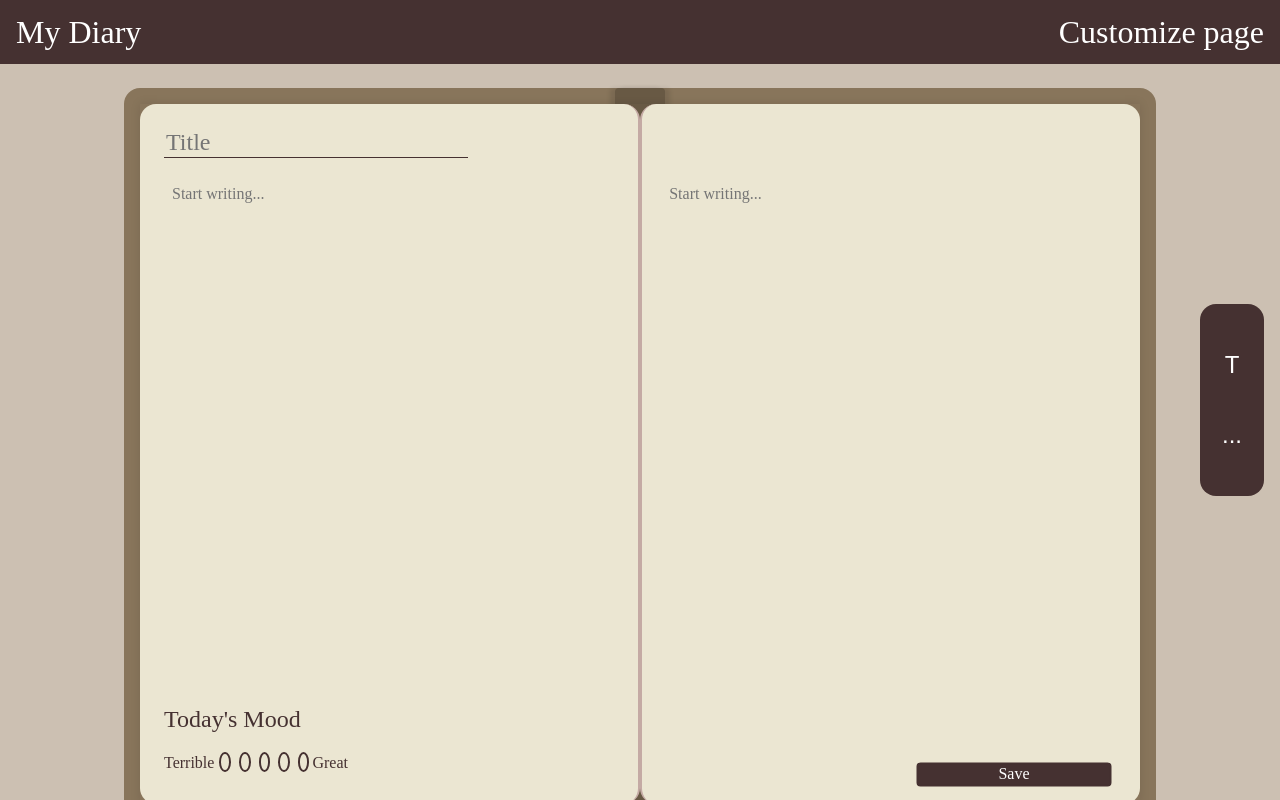
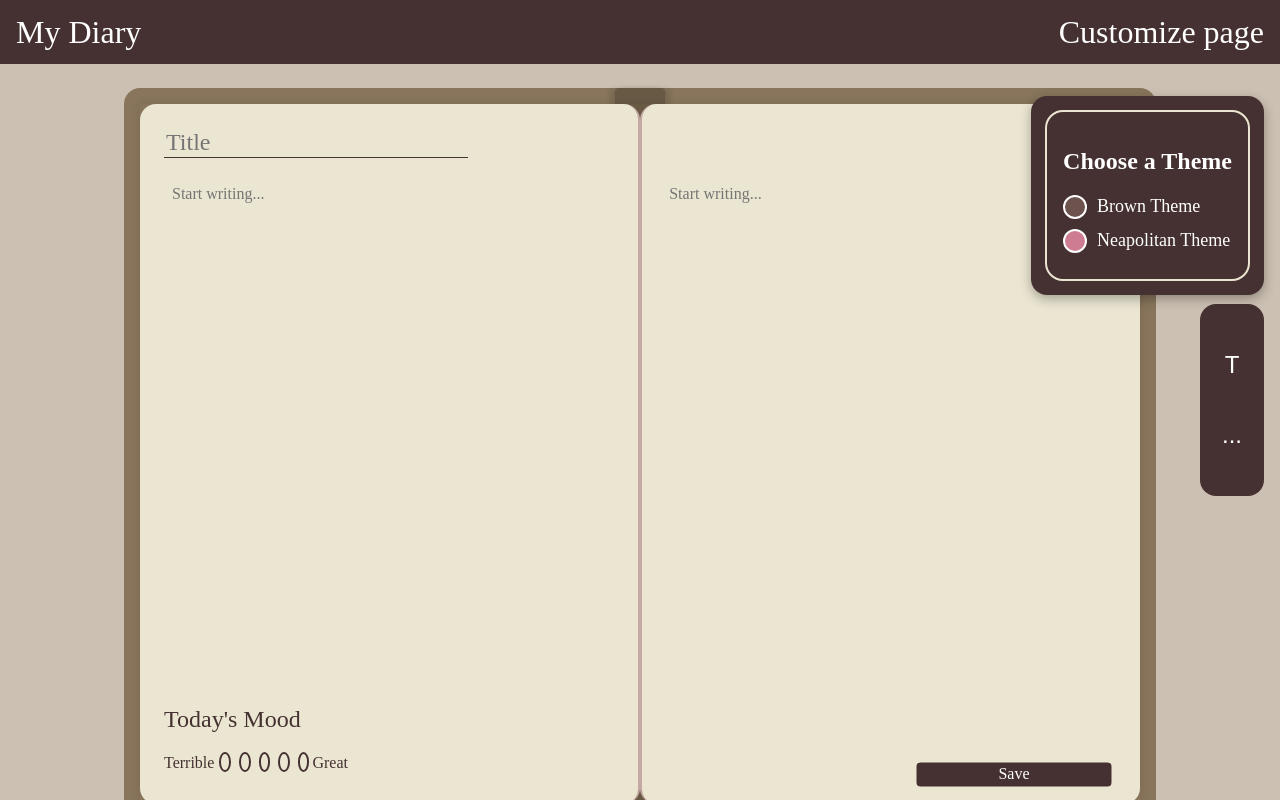
Before and after one commit to Larianter/FED-Group9, a React (Create React App) app in the folder diary/: page / in a window 1280 px wide. Both pictures are taken after a click on the button "Customize page". Shown: the top 800 px of the page. Built offline with nearby package versions, Linux system fonts and the light colour scheme.

Commit message:
fixed broken theme popup

```diff
--- a/diary/src/DiaryPage.js
+++ b/diary/src/DiaryPage.js
@@ -46,11 +46,6 @@ const formSubmission = (event) => {
     setIsPopupOpen(true);
     };
 
-    const openThemePopup = () => {
-    setPopupType('theme');
-    setIsPopupOpen(true);
-    };
-
     const closePopup = () => {
     setIsPopupOpen(false);
     setPopupType(null);
@@ -61,10 +56,17 @@ const formSubmission = (event) => {
         setIsPopupOpen(true);
       };
 
+    const toggleThemePopup = () => {
+        setIsThemePopupOpen(prev => !prev);
+    };
+
+    const [isThemePopupOpen, setIsThemePopupOpen] = useState(false);
+
     const switchTheme = (themeName) => {
         document.body.className = ''; // Clear previous classes
         document.body.classList.add(`theme-${themeName}`);
         localStorage.setItem('selectedTheme', themeName);
+        setIsThemePopupOpen(false);
         closePopup();
     };
 
@@ -75,10 +77,25 @@ const formSubmission = (event) => {
         <div className="diary-header">
             <button className="diary-title" onClick={navigateToEntry}>My Diary</button>
             <div className="customize-section">
-                <button onClick={openThemePopup}>Customize page</button> {/*Opens color popup*/}
+                <button onClick={toggleThemePopup}>Customize page</button> {/*Opens color popup*/}
                 <span className="color-indicator"></span>
             </div>
         </div>
+
+        {/*Theme Popup*/}
+        {isThemePopupOpen && (
+            <div className="theme-option-container">
+            <div className="theme-option-stroke">
+                <h2>Choose a Theme</h2>
+                <div className="theme-option" onClick={() => switchTheme('brown')}>
+                <span className="theme-sphere brown"></span> Brown Theme
+                </div>
+                <div className="theme-option" onClick={() => switchTheme('neapolitan')}>
+                <span className="theme-sphere neapolitan"></span> Neapolitan Theme
+                </div>
+            </div>
+            </div>
+        )}
 
         {/*Diary page*/}
         <div className="diary-page">
@@ -150,21 +167,6 @@ const formSubmission = (event) => {
                 </div>
                 </>
             )}
-            {popupType === 'theme' && (
-                <>
-                <div className="theme-option-container">
-                    <div className="theme-option-stroke">
-                        <h2>Choose a Theme</h2>
-                        <div className="theme-option" onClick={() => switchTheme('brown')}>
-                        <span className="theme-sphere brown"></span> Brown Theme
-                        </div>
-                        <div className="theme-option" onClick={() => switchTheme('neapolitan')}>
-                        <span className="theme-sphere neapolitan"></span> Neapolitan Theme
-                        </div>
-                    </div>
-                    </div>
-                </>
-            )}
             {popupType === 'other' && (
                 <>
                 <div className="sidebar-other-popup">
--- a/diary/src/DiaryStyleSheet.css
+++ b/diary/src/DiaryStyleSheet.css
@@ -104,16 +104,17 @@ textarea {
 
 /*Color theme popup*/
 .theme-option-container {
+    position: absolute;
+    top: 6rem; /* or whatever height your header is */
+    right: 1rem;
+    z-index: 2004;
     display: flex;
     flex-direction: column;
-    align-items: left;
+    align-items: center;
     background-color: var(--contrast-color);
     border-radius: 1rem;
     color: var(--UItext-color);
     padding: 1rem;
-    height: auto;
-    position: relative;
-    left: -1rem;
     box-shadow: 0px 4px 12px rgba(0, 0, 0, 0.3);
 }
 .theme-option-stroke {
```
